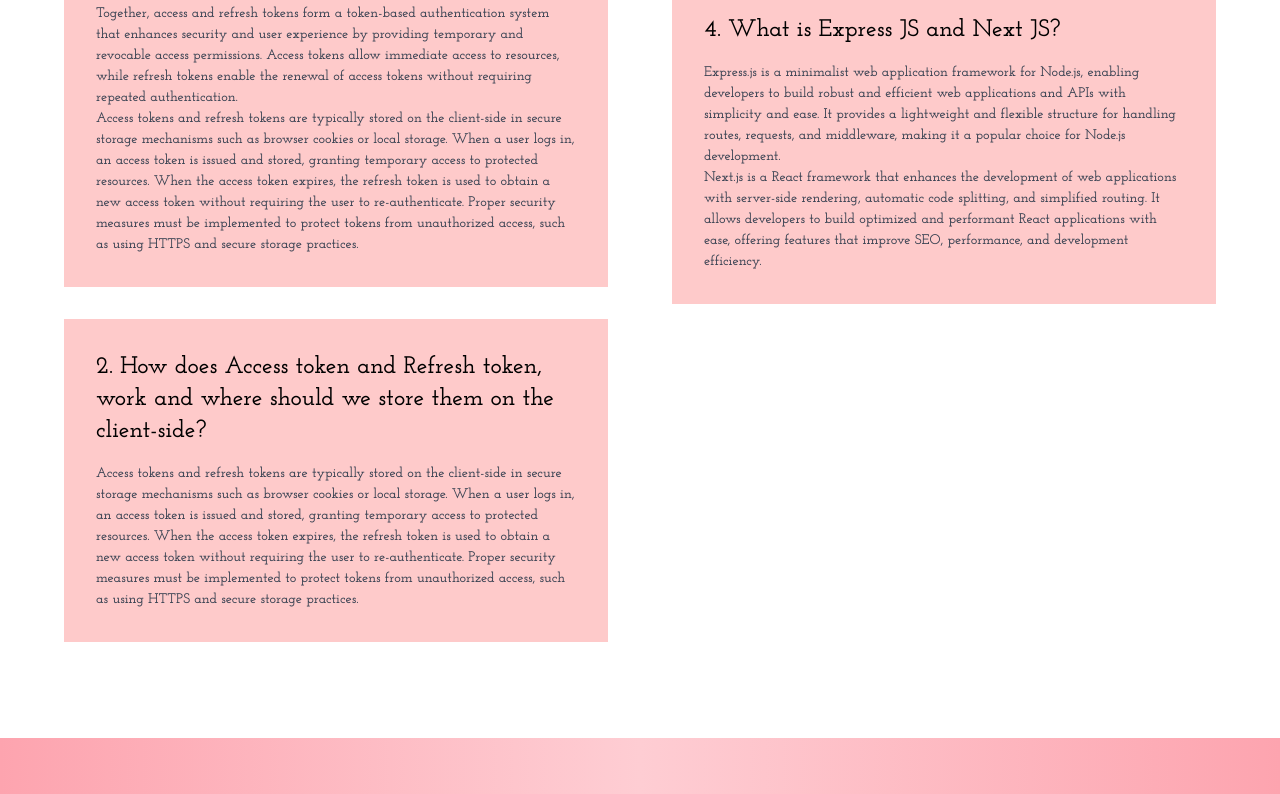
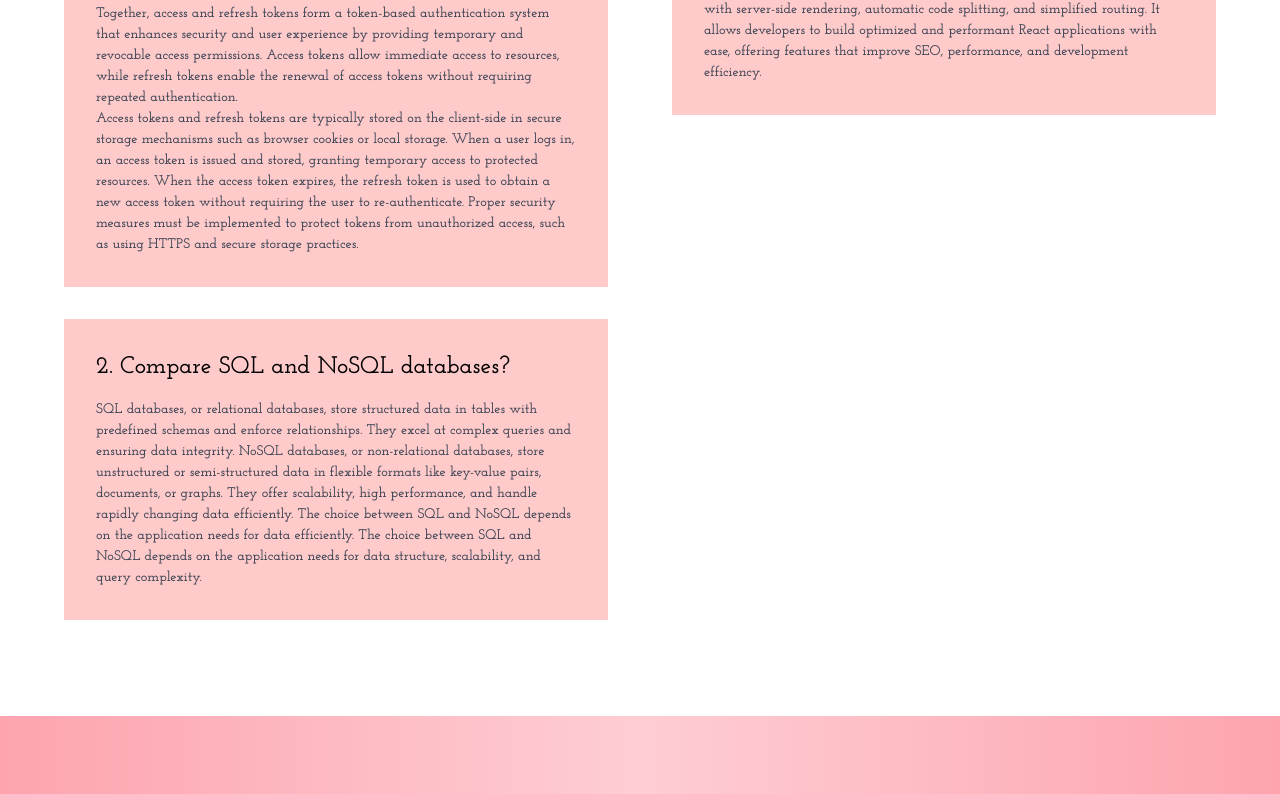
Before and after one commit to Tonniema/bunny-toyshop-client, a React (Vite) app: page /Blog in a window 1280 px wide. Shown: the part 678-1472 px from the top of the page. Built offline with nearby package versions, Linux system fonts and the light colour scheme; no server answers.

Commit message:
readme file edited

```diff
--- a/src/pages/Blog/Blog.jsx
+++ b/src/pages/Blog/Blog.jsx
@@ -41,16 +41,17 @@
                                         A refresh token is a longer-lived credential that is used to obtain a new access token when the original token expires. It is commonly used in token-based authentication systems to
                                         provide seamless and secure access without requiring the user to re-enter their credentials.<br />
 
-                                        Together, access and refresh tokens form a token-based authentication system that enhances security and user experience by providing temporary and revocable access permissions. Access tokens allow immediate access to resources, while refresh tokens enable the renewal of access tokens without requiring repeated authentication.<br/>
+                                        Together, access and refresh tokens form a token-based authentication system that enhances security and user experience by providing temporary and revocable access permissions. Access tokens allow immediate access to resources, while refresh tokens enable the renewal of access tokens without requiring repeated authentication.<br />
                                         Access tokens and refresh tokens are typically stored on the client-side in secure storage mechanisms such as browser cookies or local storage. When a user logs in, an access token is issued and stored, granting temporary access to protected resources. When the access token expires, the refresh token is used to obtain a new access token without requiring the user to re-authenticate. Proper security measures must be implemented to protect tokens from unauthorized access, such as using HTTPS and secure storage practices.
                                     </p>
                                 </div>
                                 <div className="bg-red-200 p-8">
                                     <h3 className="mb-4 text-2xl font-bold">
-                                        2. How does Access token and Refresh token, work and where should we store them on the client-side?
+                                        2. Compare SQL and NoSQL databases?
                                     </h3>
                                     <p className="text-gray-700">
-                                        Access tokens and refresh tokens are typically stored on the client-side in secure storage mechanisms such as browser cookies or local storage. When a user logs in, an access token is issued and stored, granting temporary access to protected resources. When the access token expires, the refresh token is used to obtain a new access token without requiring the user to re-authenticate. Proper security measures must be implemented to protect tokens from unauthorized access, such as using HTTPS and secure storage practices.
+                                        SQL databases, or relational databases, store structured data in tables with predefined schemas and enforce relationships. They excel at complex queries and ensuring data integrity. NoSQL databases, or non-relational databases, store unstructured or semi-structured data in flexible formats like key-value pairs, documents, or graphs. They offer scalability, high performance, and handle rapidly changing data efficiently. The choice between SQL and NoSQL depends on the application needs for data
+                                        efficiently. The choice between SQL and NoSQL depends on the application needs for data structure, scalability, and query complexity.
                                     </p>
                                 </div>
                             </div>
@@ -60,8 +61,7 @@
                                         3. Compare SQL and NoSQL databases?
                                     </h3>
                                     <p className="text-gray-700">
-                                        SQL databases, or relational databases, store structured data in tables with predefined schemas and enforce relationships. They excel at complex queries and ensuring data integrity. NoSQL databases, or non-relational databases, store unstructured or semi-structured data in flexible formats like key-value pairs, documents, or graphs. They offer scalability, high performance, and handle rapidly changing data efficiently. The choice between SQL and NoSQL depends on the application needs for data
-                                        efficiently. The choice between SQL and NoSQL depends on the application needs for data structure, scalability, and query complexity.
+
                                     </p>
                                 </div>
                                 <div className="bg-red-200 p-8">
@@ -69,7 +69,7 @@
                                         4. What is Express JS and Next JS?
                                     </h3>
                                     <p className="text-gray-700">
-                                        Express.js is a minimalist web application framework for Node.js, enabling developers to build robust and efficient web applications and APIs with simplicity and ease. It provides a lightweight and flexible structure for handling routes, requests, and middleware, making it a popular choice for Node.js development.<br/>
+                                        Express.js is a minimalist web application framework for Node.js, enabling developers to build robust and efficient web applications and APIs with simplicity and ease. It provides a lightweight and flexible structure for handling routes, requests, and middleware, making it a popular choice for Node.js development.<br />
                                         Next.js is a React framework that enhances the development of web applications with server-side rendering, automatic code splitting, and simplified routing. It allows developers to build optimized and performant React applications with ease, offering features that improve SEO, performance, and development efficiency.
                                     </p>
                                 </div>
```
Also changed, not shown: 1 other file (tests, documents, lock files or other folders).
